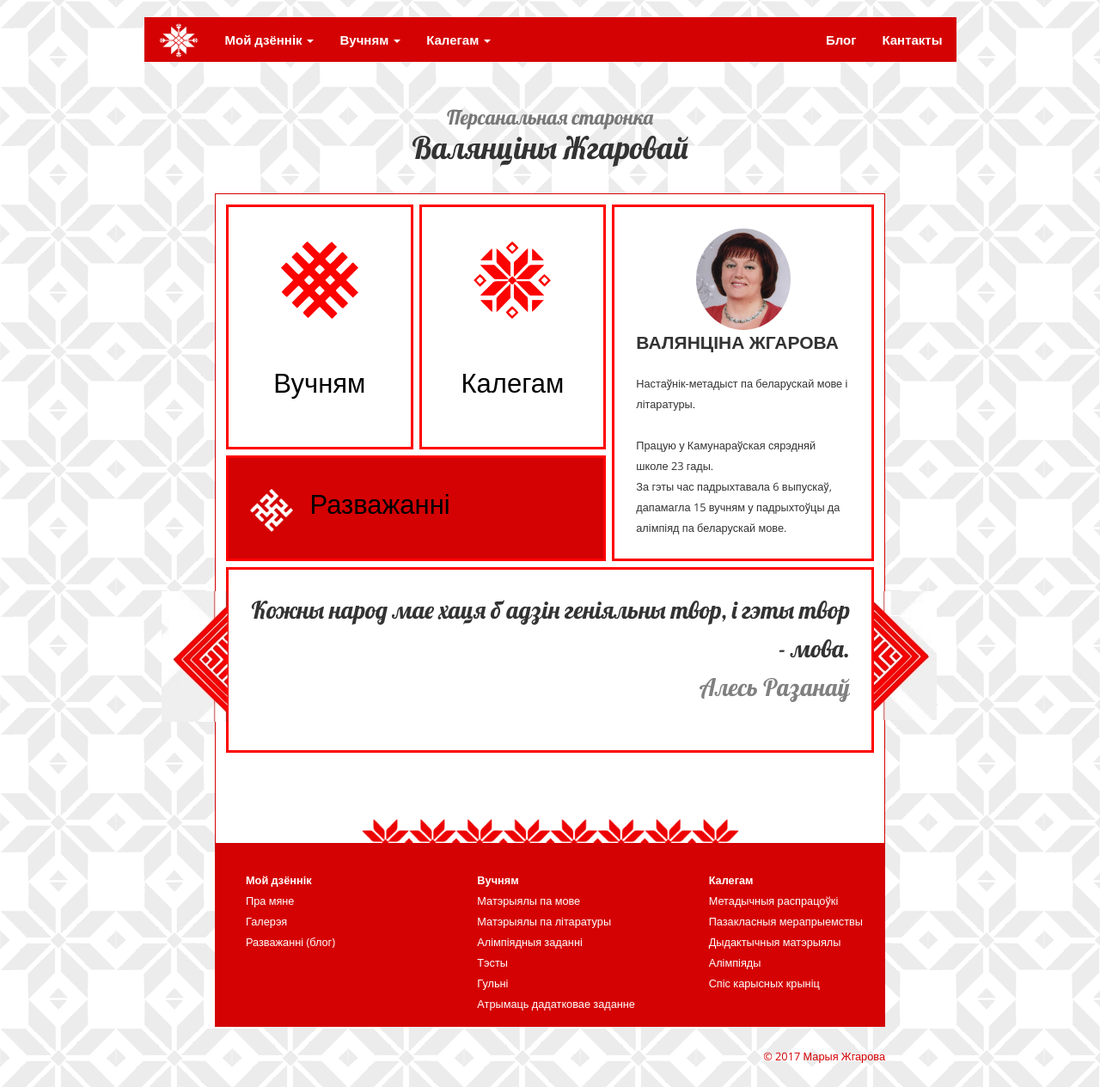
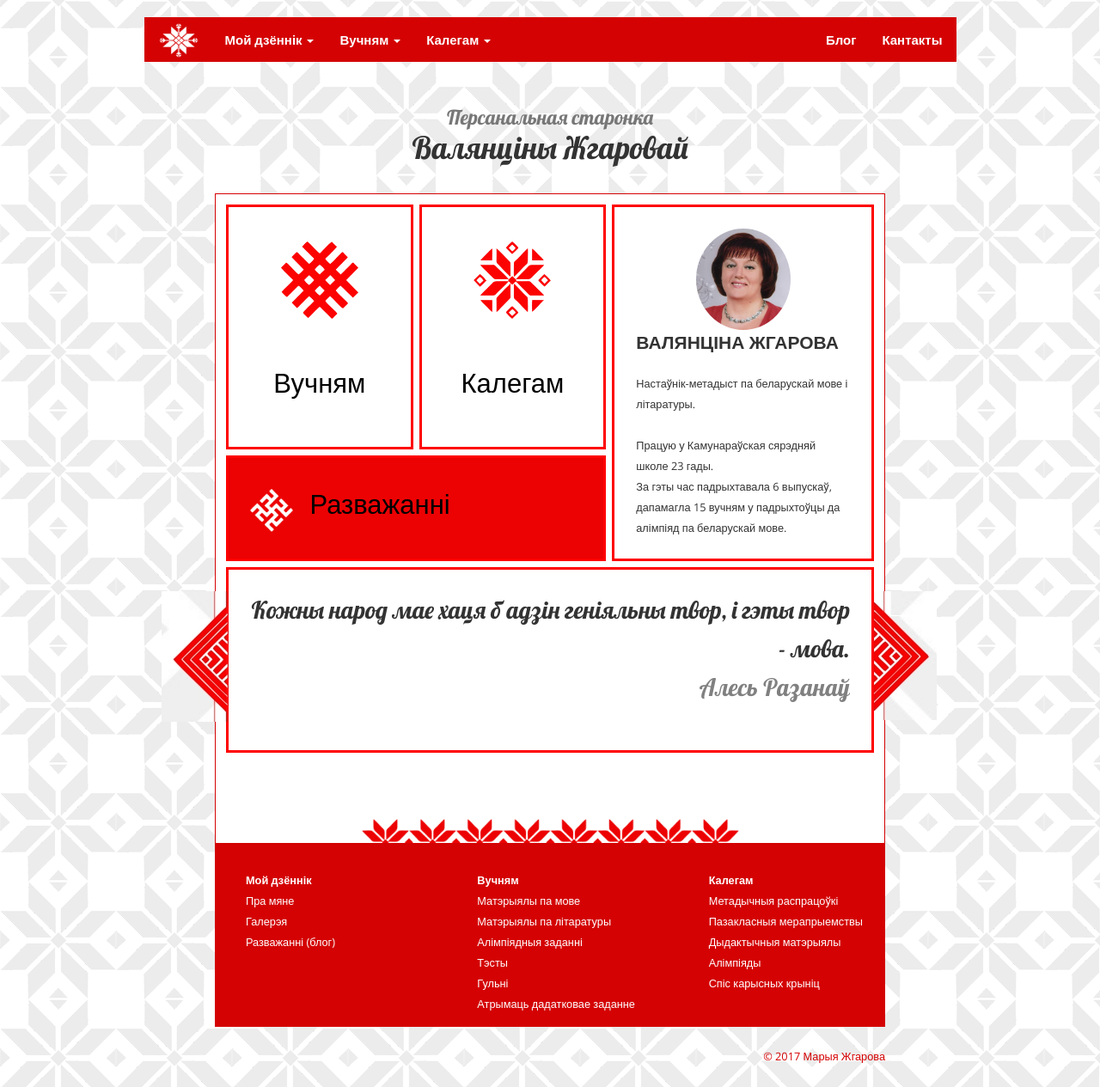
Before and after one commit to vzhgareva/vzhgareva.github.io, a Jekyll site: the page built from index.html, in a window 1280 px wide. Shown: the whole page at 86% size. Built offline with Jekyll 4.4.1, drawn with Linux system fonts in a browser that asks for light colours.

Commit message:
Update index.html

```diff
--- a/index.html
+++ b/index.html
@@ -50,7 +50,7 @@
 		</td>
 	</tr>
 	<tr>
-		<td class="cellpadding" width="100%" height="100%" colspan="2" valign="middle" bgcolor="#D40203">
+		<td class="cellpadding" width="100%" height="100%" colspan="2" valign="middle" bgcolor="#EC0203">
 			<div class="home-table-inner-block">
 				<img src="{{ site.baseurl }}/assets/images/blog.png" width="50px" />
 				&nbsp;&nbsp;&nbsp;
```
